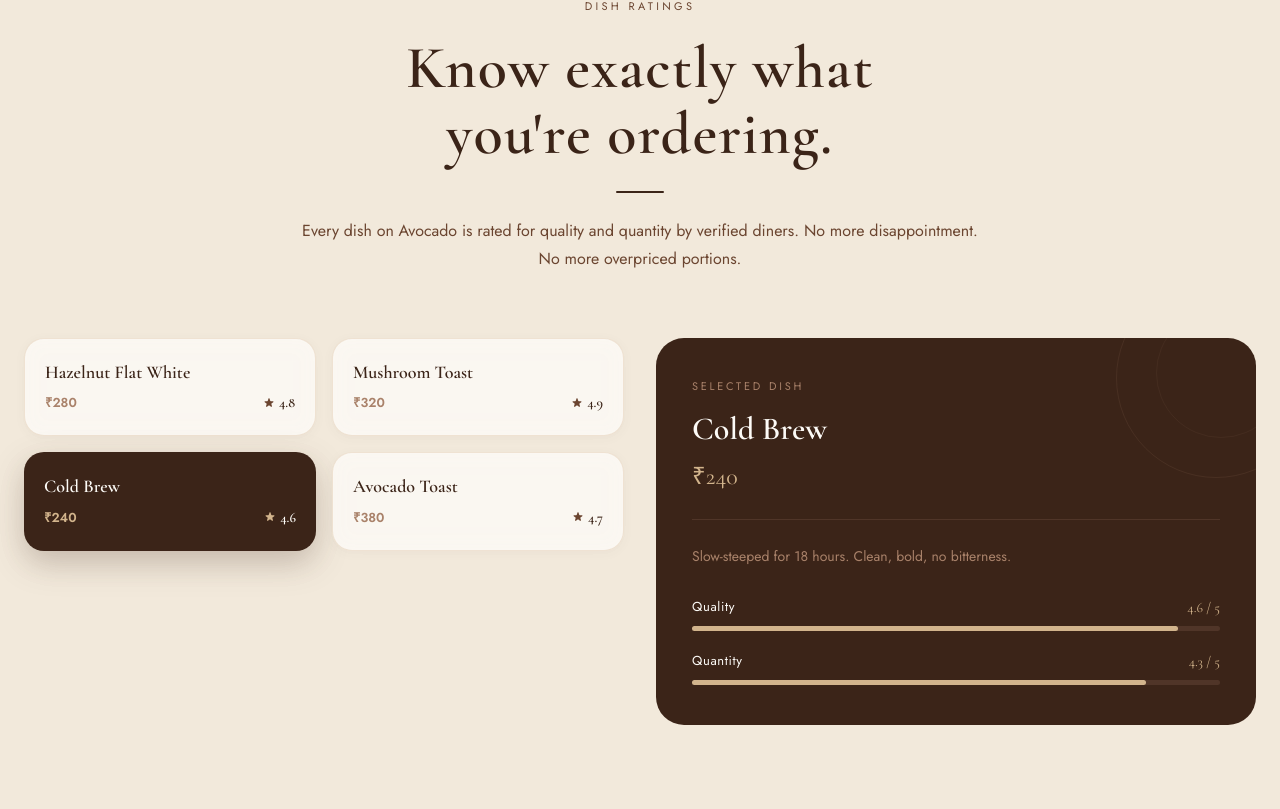
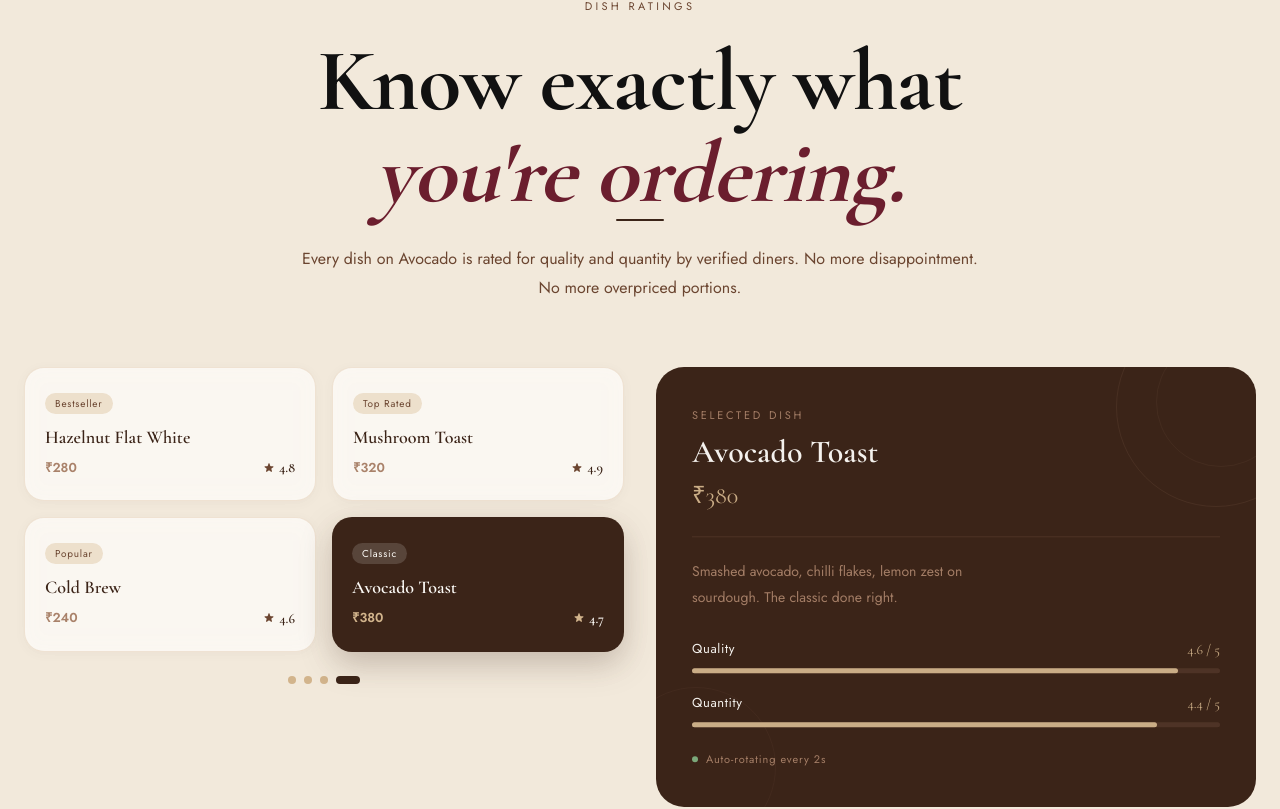
Before and after one commit to AravindakshayaS/avocado, a Next.js app: page / in a window 1280 px wide. Shown: the part 1734-2543 px from the top of the page. Built offline with nearby package versions, Linux system fonts and the light colour scheme.

Commit message:
Daily update

```diff
--- a/src/components/DishSection.js
+++ b/src/components/DishSection.js
@@ -1,29 +1,94 @@
 "use client";
-import { useState } from "react";
+import { useState, useEffect, useRef, useCallback } from "react";
 import { theme as t } from "./theme";
 import useInView from "./useInView";
 
 const DISHES = [
-  { name:"Hazelnut Flat White", price:280, rating:4.8, desc:"Nutty, smooth, perfectly balanced microfoam.", quality:4.7, quantity:4.2 },
-  { name:"Mushroom Toast",      price:320, rating:4.9, desc:"Wild mushrooms on toasted sourdough with herb oil.", quality:4.9, quantity:4.5 },
-  { name:"Cold Brew",           price:240, rating:4.6, desc:"Slow-steeped for 18 hours. Clean, bold, no bitterness.", quality:4.6, quantity:4.3 },
-  { name:"Avocado Toast",       price:380, rating:4.7, desc:"Smashed avocado, chilli flakes, lemon zest on sourdough.", quality:4.6, quantity:4.4 },
+  { name:"Hazelnut Flat White", price:280, rating:4.8, desc:"Nutty, smooth, perfectly balanced microfoam. A morning ritual worth every sip.", quality:4.7, quantity:4.2, tag:"Bestseller" },
+  { name:"Mushroom Toast",      price:320, rating:4.9, desc:"Wild mushrooms on toasted sourdough with herb oil. Earthy, generous, unforgettable.", quality:4.9, quantity:4.5, tag:"Top Rated" },
+  { name:"Cold Brew",           price:240, rating:4.6, desc:"Slow-steeped for 18 hours. Clean, bold, no bitterness. Worth the wait.", quality:4.6, quantity:4.3, tag:"Popular" },
+  { name:"Avocado Toast",       price:380, rating:4.7, desc:"Smashed avocado, chilli flakes, lemon zest on sourdough. The classic done right.", quality:4.6, quantity:4.4, tag:"Classic" },
 ];
+
+const AUTO_INTERVAL = 2000; // ms between auto-rotations
 
 export default function DishSection() {
   const [headRef, headIn] = useInView();
-  const [active, setActive] = useState(2);
+  const [active, setActive]       = useState(0);
+  const [paused, setPaused]       = useState(false);
+  const [animating, setAnimating] = useState(false);
+  const intervalRef = useRef(null);
+
+  // ── Start / restart the auto-rotation interval ──────────
+  const startInterval = useCallback(() => {
+    clearInterval(intervalRef.current);
+    intervalRef.current = setInterval(() => {
+      setActive(prev => (prev + 1) % DISHES.length);
+    }, AUTO_INTERVAL);
+  }, []);
+
+  // ── Boot interval on mount; clear on unmount ─────────────
+  useEffect(() => {
+    if (!paused) startInterval();
+    return () => clearInterval(intervalRef.current);
+  }, [paused, startInterval]);
+
+  // ── Animate content swap on active change ───────────────
+  useEffect(() => {
+    setAnimating(true);
+    const t = setTimeout(() => setAnimating(false), 350);
+    return () => clearTimeout(t);
+  }, [active]);
+
+  // ── Manual click — clear auto timer for 6 s then resume ─
+  const handleManualSelect = (i) => {
+    clearInterval(intervalRef.current);
+    setActive(i);
+    setPaused(true);
+    setTimeout(() => {
+      setPaused(false);         // triggers useEffect → restarts interval
+    }, 6000);
+  };
+
+  const dish = DISHES[active];
 
   return (
-    // Semi-transparent — mesh glows through the warm beige
-    <section style={{ background:"rgba(237,224,204,0.70)", minHeight:"100vh", display:"flex", alignItems:"center", backdropFilter:"blur(2px)" }} className="py-24">
+    <section
+      style={{ background:"rgba(237,224,204,0.70)", backdropFilter:"blur(2px)", minHeight:"100vh", display:"flex", alignItems:"center" }}
+      className="py-24">
       <div className="max-w-7xl mx-auto px-6 w-full">
 
+        {/* ── Centered heading ── */}
         <div ref={headRef} style={{ textAlign:"center", maxWidth:700, margin:"0 auto 64px", opacity:headIn?1:0, transform:headIn?"translateY(0)":"translateY(30px)", transition:"all 0.7s ease" }}>
-          <p style={{ color:t.chocolateMid, fontFamily:t.fontBody, fontSize:11, letterSpacing:"0.3em", textTransform:"uppercase", marginBottom:20 }}>Dish Ratings</p>
-          <h2 style={{ color:t.chocolateDeep, fontFamily:t.fontHeading, fontSize:"clamp(36px,5vw,60px)", fontWeight:600, letterSpacing:"0.02em", lineHeight:1.1, marginBottom:24 }}>
-            Know exactly what<br />you're ordering.
+          <p style={{ color:t.chocolateMid, fontFamily:t.fontBody, fontSize:11, letterSpacing:"0.3em", textTransform:"uppercase", marginBottom:20 }}>
+            Dish Ratings
+          </p>
+          <h2 style={{
+            fontFamily: t.fontHeading,
+            fontSize: "clamp(44px, 7vw, 88px)",
+            fontWeight: 700,
+            color: "#111111",
+            lineHeight: 1.05,
+            letterSpacing: "-0.01em",
+            margin: 0,
+          }}>
+            Know exactly what
           </h2>
+
+          <h2 style={{
+            fontFamily: t.fontHeading,
+            fontSize: "clamp(44px, 7vw, 88px)",
+            fontWeight: 700,
+            color: "#6B1E2E",
+            fontStyle: "italic",
+            lineHeight: 1.05,
+            letterSpacing: "-0.01em",
+            margin: 0,
+          }}>
+            you're ordering.
+          </h2>
+
+
           <div style={{ width:48, height:2, background:t.chocolateDeep, borderRadius:2, margin:"0 auto 24px" }} />
           <p style={{ color:t.chocolateMid, fontFamily:t.fontBody, fontSize:16, lineHeight:1.8 }}>
             Every dish on Avocado is rated for quality and quantity by verified diners.
@@ -31,53 +96,140 @@
           </p>
         </div>
 
+        {/* ── Main layout ── */}
         <div className="grid grid-cols-1 lg:grid-cols-2 gap-8 items-start">
-          {/* Left — dish list */}
+
+          {/* ── LEFT: clickable dish cards ── */}
           <div className="grid grid-cols-2 gap-4">
-            {DISHES.map((dish, i) => (
-              <button key={dish.name} onClick={() => setActive(i)}
-                style={{ background: active===i ? t.chocolateDeep : "rgba(253,251,247,0.85)", backdropFilter:"blur(10px)", WebkitBackdropFilter:"blur(10px)", borderRadius:"1.25rem", padding:"22px 20px", cursor:"pointer", transition:"all 0.3s", border: active===i ? "none" : `1px solid ${t.beigeDark}50`, boxShadow: active===i ? `0 12px 32px ${t.chocolateDeep}40` : `0 2px 12px ${t.chocolateDeep}0A`, textAlign:"left", width:"100%" }}>
-                <p style={{ color: active===i ? t.cream : t.chocolateDeep, fontFamily:t.fontHeading, fontSize:18, fontWeight:600, marginBottom:8, lineHeight:1.3 }}>{dish.name}</p>
+            {DISHES.map((dish, i) => {
+              const isActive = active === i;
+              return (
+                <button key={dish.name}
+                  onClick={() => handleManualSelect(i)}
+                  style={{
+                    background: isActive ? t.chocolateDeep : "rgba(253,251,247,0.85)",
+                    backdropFilter: "blur(10px)",
+                    WebkitBackdropFilter: "blur(10px)",
+                    borderRadius: "1.25rem",
+                    padding: "22px 20px",
+                    cursor: "pointer",
+                    border: isActive ? "none" : `1px solid ${t.beigeDark}50`,
+                    boxShadow: isActive ? `0 12px 32px ${t.chocolateDeep}40` : `0 2px 12px ${t.chocolateDeep}0A`,
+                    textAlign: "left",
+                    width: "100%",
+                    transition: "all 0.35s cubic-bezier(0.4,0,0.2,1)",
+                    position: "relative",
+                    overflow: "hidden",
+                  }}>
+
+                  {/* Auto-progress bar — only on active card */}
+                  {isActive && !paused && (
+                    <div style={{ position:"absolute", bottom:0, left:0, height:3, background:t.beigeDark, borderRadius:"0 0 1.25rem 1.25rem", animation:`progressBar ${AUTO_INTERVAL}ms linear infinite`, transformOrigin:"left" }} />
+                  )}
+                  {/* Paused indicator */}
+                  {isActive && paused && (
+                    <div style={{ position:"absolute", top:10, right:14, width:6, height:6, borderRadius:"50%", background:t.beigeDark, opacity:0.7 }} />
+                  )}
+
+                  {/* Tag pill */}
+                  <span style={{ display:"inline-block", background: isActive ? "rgba(255,255,255,0.15)" : t.beigeMid, color: isActive ? t.cream : t.chocolateMid, fontFamily:t.fontBody, fontSize:10, letterSpacing:"0.08em", padding:"3px 10px", borderRadius:999, marginBottom:12 }}>
+                    {dish.tag}
+                  </span>
+
+                  <p style={{ color: isActive ? t.cream : t.chocolateDeep, fontFamily:t.fontHeading, fontSize:18, fontWeight:600, marginBottom:8, lineHeight:1.3 }}>
+                    {dish.name}
+                  </p>
+
                   <div style={{ display:"flex", alignItems:"center", justifyContent:"space-between" }}>
-                  <span style={{ color: active===i ? t.beigeDark : t.chocolateLight, fontFamily:t.fontBody, fontSize:13, fontWeight:600 }}>₹{dish.price}</span>
+                    <span style={{ color: isActive ? t.beigeDark : t.chocolateLight, fontFamily:t.fontBody, fontSize:13, fontWeight:600 }}>
+                      ₹{dish.price}
+                    </span>
                     <span style={{ display:"flex", alignItems:"center", gap:4 }}>
-                    <svg style={{ width:12, height:12, color: active===i ? t.beigeDark : t.chocolateMid }} fill="currentColor" viewBox="0 0 20 20">
+                      <svg style={{ width:12, height:12, color: isActive ? t.beigeDark : t.chocolateMid }} fill="currentColor" viewBox="0 0 20 20">
                         <path d="M9.049 2.927c.3-.921 1.603-.921 1.902 0l1.07 3.292a1 1 0 00.95.69h3.462c.969 0 1.371 1.24.588 1.81l-2.8 2.034a1 1 0 00-.364 1.118l1.07 3.292c.3.921-.755 1.688-1.54 1.118l-2.8-2.034a1 1 0 00-1.175 0l-2.8 2.034c-.784.57-1.838-.197-1.539-1.118l1.07-3.292a1 1 0 00-.364-1.118L2.98 8.72c-.783-.57-.38-1.81.588-1.81h3.461a1 1 0 00.951-.69l1.07-3.292z"/>
                       </svg>
-                    <span style={{ color: active===i ? t.cream : t.chocolateDeep, fontFamily:t.fontHeading, fontSize:14, fontWeight:600 }}>{dish.rating}</span>
+                      <span style={{ color: isActive ? t.cream : t.chocolateDeep, fontFamily:t.fontHeading, fontSize:14, fontWeight:600 }}>
+                        {dish.rating}
+                      </span>
                     </span>
                   </div>
                 </button>
+              );
+            })}
+
+            {/* Dot indicators */}
+            <div style={{ gridColumn:"span 2", display:"flex", justifyContent:"center", gap:8, paddingTop:8 }}>
+              {DISHES.map((_, i) => (
+                <button key={i} onClick={() => handleManualSelect(i)}
+                  style={{ width: active===i ? 24 : 8, height:8, borderRadius:999, background: active===i ? t.chocolateDeep : t.beigeDark, border:"none", cursor:"pointer", transition:"all 0.3s", padding:0 }} />
               ))}
             </div>
+          </div>
 
-          {/* Right — detail panel */}
-          <div style={{ background:t.chocolateDeep, borderRadius:"1.75rem", padding:"40px 36px", position:"relative", overflow:"hidden" }}>
-            <div style={{ position:"absolute", top:-60, right:-60, width:200, height:200, borderRadius:"50%", border:`1px solid ${t.chocolateLight}20` }} />
-            <div style={{ position:"absolute", top:-30, right:-30, width:130, height:130, borderRadius:"50%", border:`1px solid ${t.chocolateLight}15` }} />
-            <div style={{ marginBottom:10, position:"relative", zIndex:2 }}>
-              <p style={{ color:t.chocolateLight, fontFamily:t.fontBody, fontSize:11, letterSpacing:"0.25em", textTransform:"uppercase", marginBottom:10 }}>Selected Dish</p>
-              <h3 style={{ color:t.cream, fontFamily:t.fontHeading, fontSize:32, fontWeight:600, marginBottom:6 }}>{DISHES[active].name}</h3>
-              <p style={{ color:t.beigeDark, fontFamily:t.fontHeading, fontSize:24 }}>₹{DISHES[active].price}</p>
-            </div>
-            <div style={{ width:"100%", height:1, background:`${t.chocolateLight}30`, margin:"24px 0", position:"relative", zIndex:2 }} />
-            <p style={{ color:t.chocolateLight, fontFamily:t.fontBody, fontSize:14, lineHeight:1.8, marginBottom:28, position:"relative", zIndex:2, maxWidth:320 }}>{DISHES[active].desc}</p>
-            <div style={{ display:"flex", flexDirection:"column", gap:20, position:"relative", zIndex:2 }}>
-              {[["Quality", DISHES[active].quality], ["Quantity", DISHES[active].quantity]].map(([label, val]) => (
+          {/* ── RIGHT: animated detail panel ── */}
+          <div style={{ background:t.chocolateDeep, borderRadius:"1.75rem", padding:"40px 36px", position:"relative", overflow:"hidden", minHeight:340 }}>
+
+            {/* Decorative rings */}
+            <div style={{ position:"absolute", top:-60, right:-60, width:200, height:200, borderRadius:"50%", border:`1px solid ${t.chocolateLight}20`, pointerEvents:"none" }} />
+            <div style={{ position:"absolute", top:-30, right:-30, width:130, height:130, borderRadius:"50%", border:`1px solid ${t.chocolateLight}15`, pointerEvents:"none" }} />
+            <div style={{ position:"absolute", bottom:-40, left:-40, width:160, height:160, borderRadius:"50%", border:`1px solid ${t.chocolateLight}10`, pointerEvents:"none" }} />
+
+            {/* Content — fades on each transition */}
+            <div style={{ position:"relative", zIndex:2, opacity: animating?0:1, transform: animating?"translateY(8px)":"translateY(0)", transition:"all 0.35s ease" }}>
+
+              {/* Label + name + price */}
+              <p style={{ color:t.chocolateLight, fontFamily:t.fontBody, fontSize:11, letterSpacing:"0.25em", textTransform:"uppercase", marginBottom:10 }}>
+                Selected Dish
+              </p>
+              <h3 style={{ color:t.cream, fontFamily:t.fontHeading, fontSize:32, fontWeight:600, marginBottom:6, lineHeight:1.2 }}>
+                {dish.name}
+              </h3>
+              <p style={{ color:t.beigeDark, fontFamily:t.fontHeading, fontSize:24, marginBottom:0 }}>
+                ₹{dish.price}
+              </p>
+
+              {/* Divider */}
+              <div style={{ width:"100%", height:1, background:`${t.chocolateLight}30`, margin:"22px 0" }} />
+
+              {/* Description */}
+              <p style={{ color:t.chocolateLight, fontFamily:t.fontBody, fontSize:14, lineHeight:1.85, marginBottom:28, maxWidth:320 }}>
+                {dish.desc}
+              </p>
+
+              {/* Quality + Quantity bars */}
+              <div style={{ display:"flex", flexDirection:"column", gap:20 }}>
+                {[["Quality", dish.quality], ["Quantity", dish.quantity]].map(([label, val]) => (
                   <div key={label}>
                     <div style={{ display:"flex", justifyContent:"space-between", marginBottom:8 }}>
                       <span style={{ color:t.cream, fontFamily:t.fontBody, fontSize:13, letterSpacing:"0.05em" }}>{label}</span>
                       <span style={{ color:t.beigeDark, fontFamily:t.fontHeading, fontSize:14 }}>{val} / 5</span>
                     </div>
                     <div style={{ background:`${t.chocolateLight}30`, height:5, borderRadius:999 }}>
-                    <div style={{ background:t.beigeDark, height:5, borderRadius:999, width:`${(val/5)*100}%`, transition:"width 0.6s ease" }} />
+                      <div style={{ background:t.beigeDark, height:5, borderRadius:999, width:`${(val/5)*100}%`, transition:"width 0.55s ease" }} />
                     </div>
                   </div>
                 ))}
               </div>
+
+              {/* Auto/paused status indicator */}
+              <div style={{ marginTop:24, display:"flex", alignItems:"center", gap:8 }}>
+                <div style={{ width:6, height:6, borderRadius:"50%", background: paused ? t.beigeDark : "#7FAF7F", transition:"background 0.3s" }} />
+                <span style={{ color:t.chocolateLight, fontFamily:t.fontBody, fontSize:11, letterSpacing:"0.08em" }}>
+                  {paused ? "Paused — resuming shortly" : "Auto-rotating every 2s"}
+                </span>
               </div>
             </div>
           </div>
+        </div>
+      </div>
+
+      {/* Progress bar animation */}
+      <style>{`
+        @keyframes progressBar {
+          from { transform: scaleX(0); }
+          to   { transform: scaleX(1); }
+        }
+      `}</style>
     </section>
   );
 }
```
Lines whose indentation alone changed are shown as unchanged.
